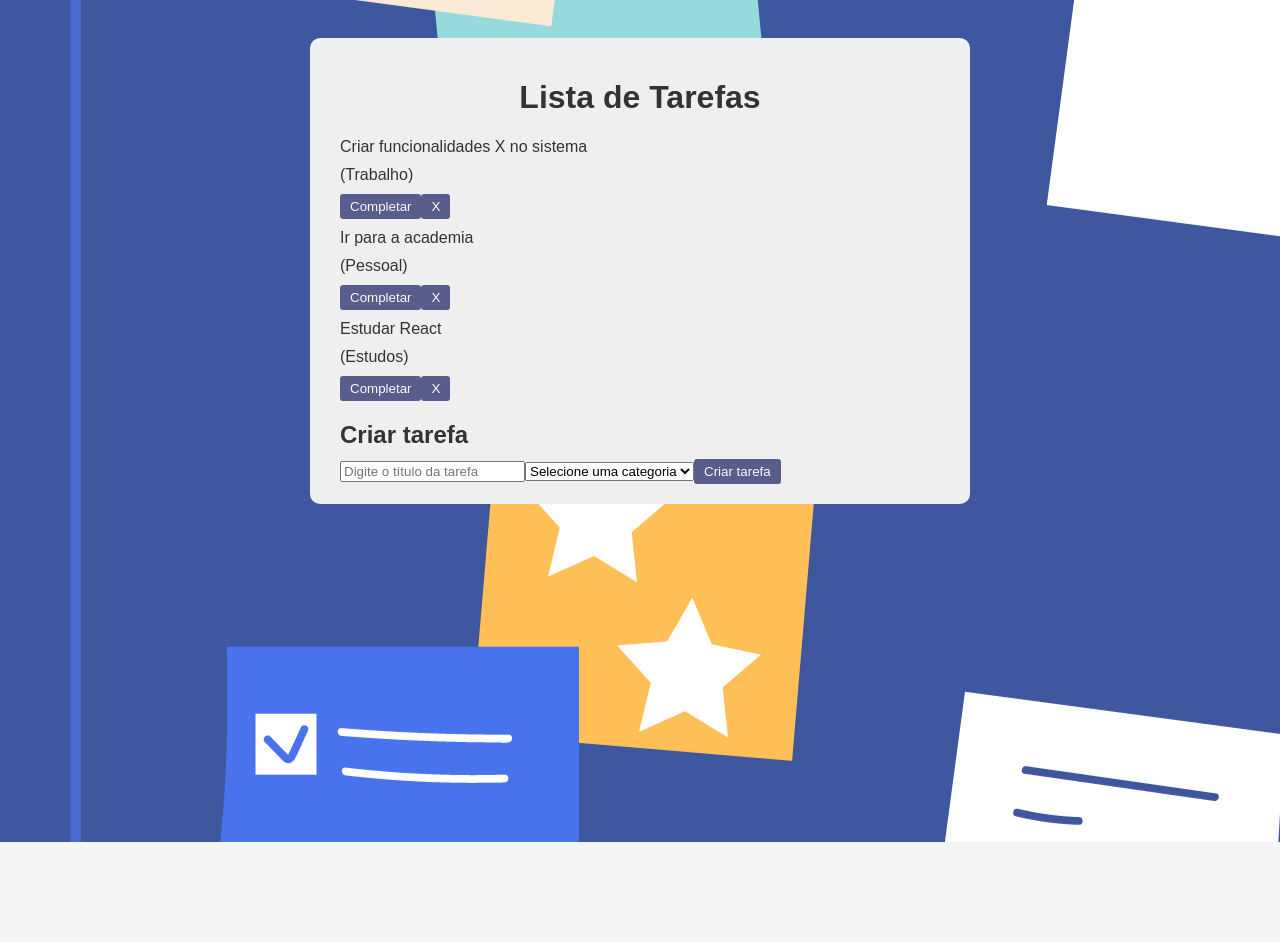
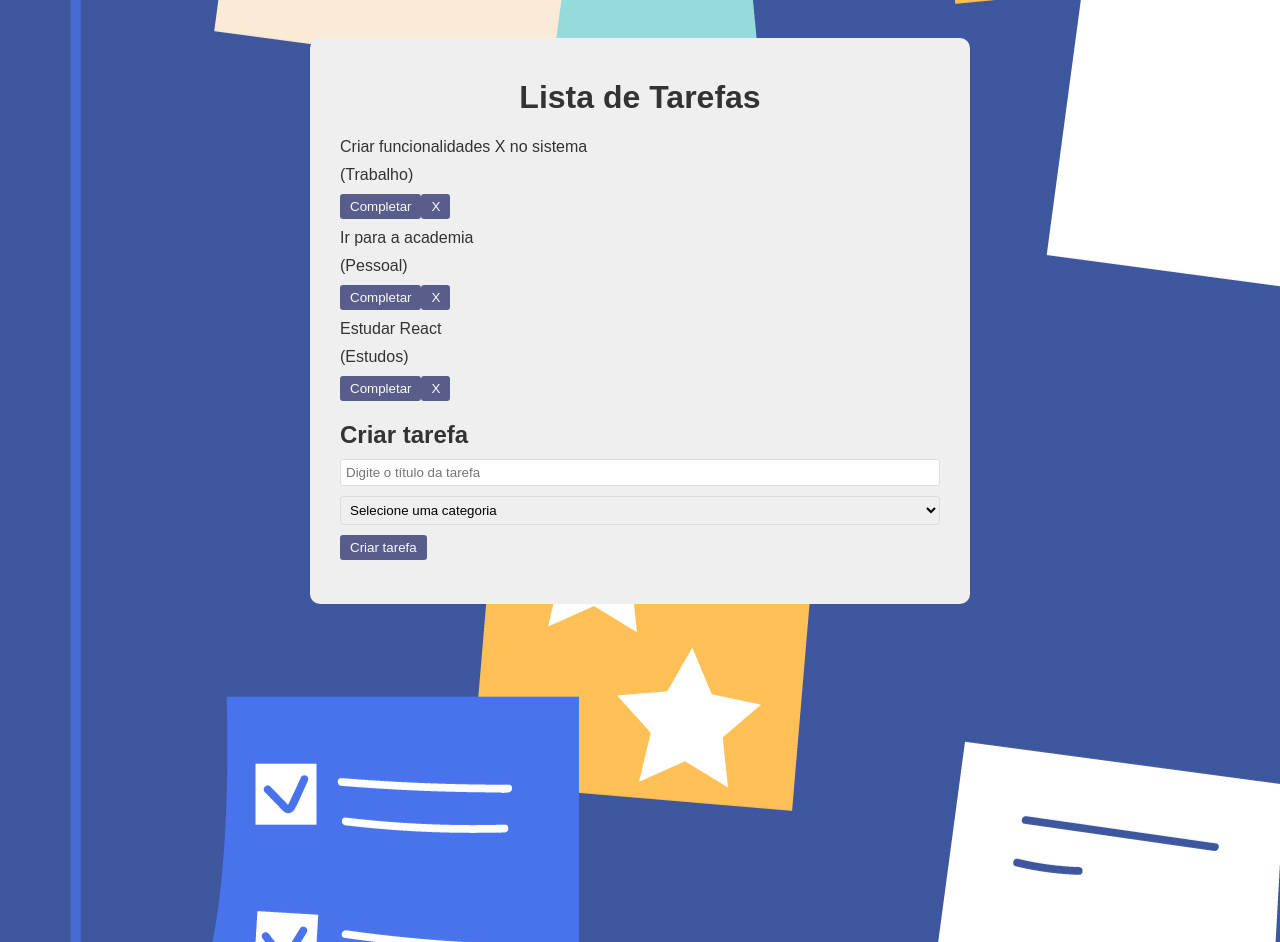
Before and after one commit to Almir-git-unifc/ToDo_crud-app_react, a React (Vite) app: page / in a window 1280 px wide. Before the commit the page ends 842 px from the top, so only its background shows below. Built offline with nearby package versions, Linux system fonts and the light colour scheme.

Commit message:
feat(style): v0.08.000 - styled input and select fields

```diff
--- a/src/App.css
+++ b/src/App.css
@@ -48,3 +48,15 @@ button{
 button:hover{
 	opacity: 1;  /* com transição hover a opacidade muda de 0.8 para 1.0 */
 }
+
+.todo-form{
+	padding-bottom: 1.5rem;  /* para dar espaçamento interno */
+}
+
+input, select {
+	padding: 5px;
+	margin-bottom: 10px;
+	border: 1px solid #ddd;
+	border-radius: 3px; 	/* conforme outros itens, é padrão */
+	width: 100%;
+}
```
Also changed, not shown: 1 other file (tests, documents, lock files or other folders).
